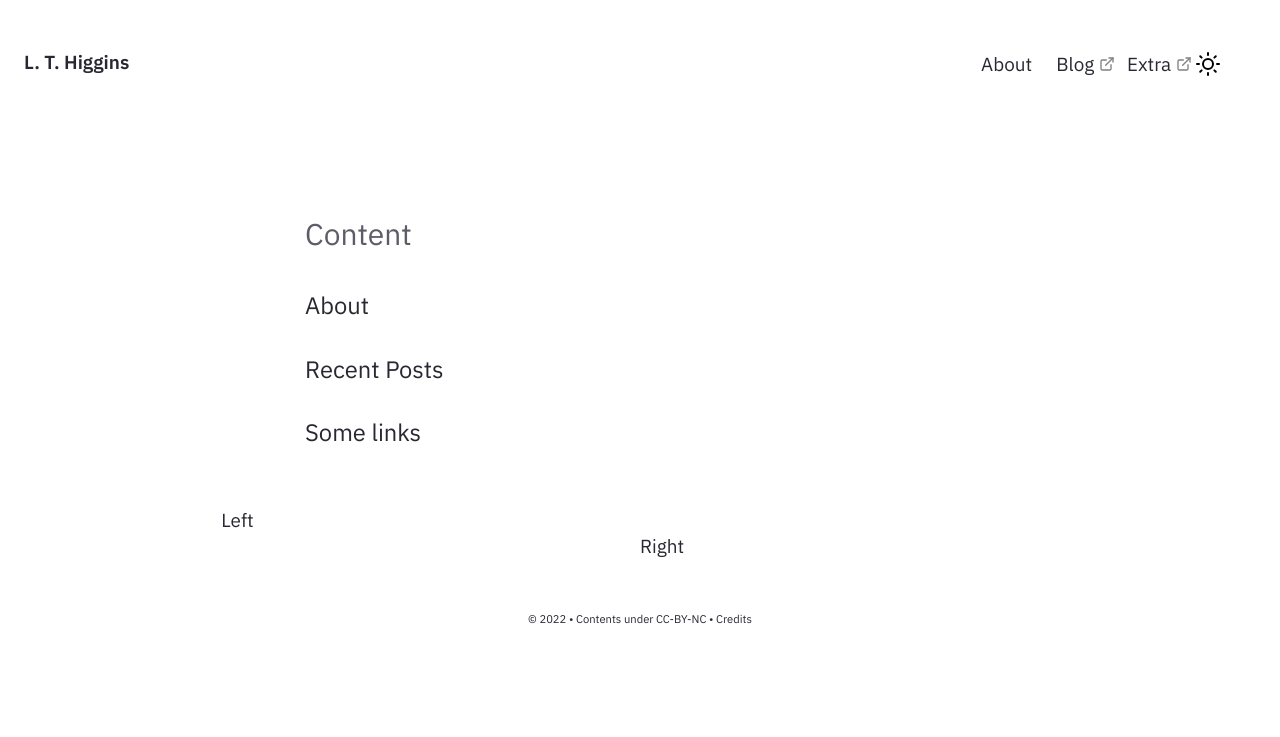
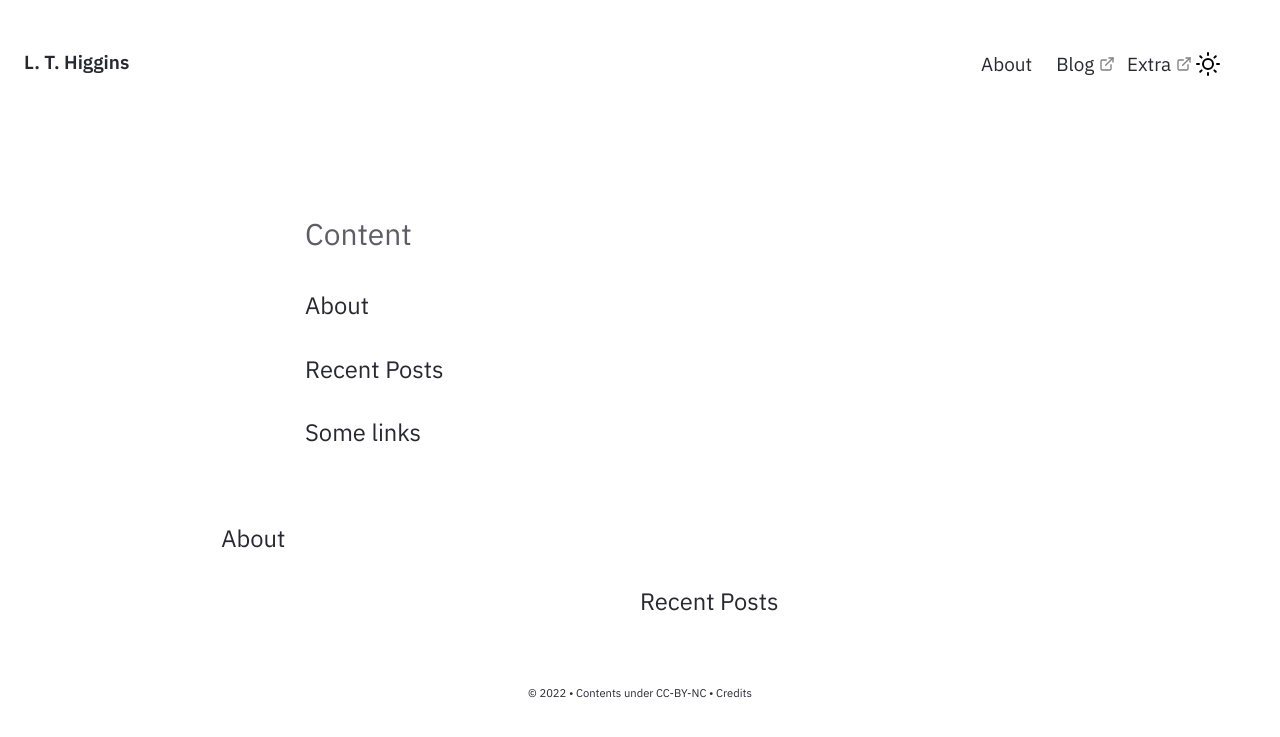
Before and after one commit to Luke-T-Higgins/blog, a Jekyll site: the page built from pages/index.md, in a window 1280 px wide. Shown: the top 737 px of the page. Built offline with Jekyll 4.4.1, drawn with Linux system fonts in a browser that asks for light colours.

Commit message:
Update Homepage.html

```diff
--- a/_includes/Homepage.html
+++ b/_includes/Homepage.html
@@ -22,11 +22,11 @@
 <div style="width:100%;"> <!-- Main Div -->
 
 <div style="float:left; width:50%;">
-Left
+<h5> About </h5>
 </div>
 
 <div style="float:right; width:50%; margin-left:10px;">
-Right
+<h5> Recent Posts  </h5>
 </div>
 
 </div>
```
